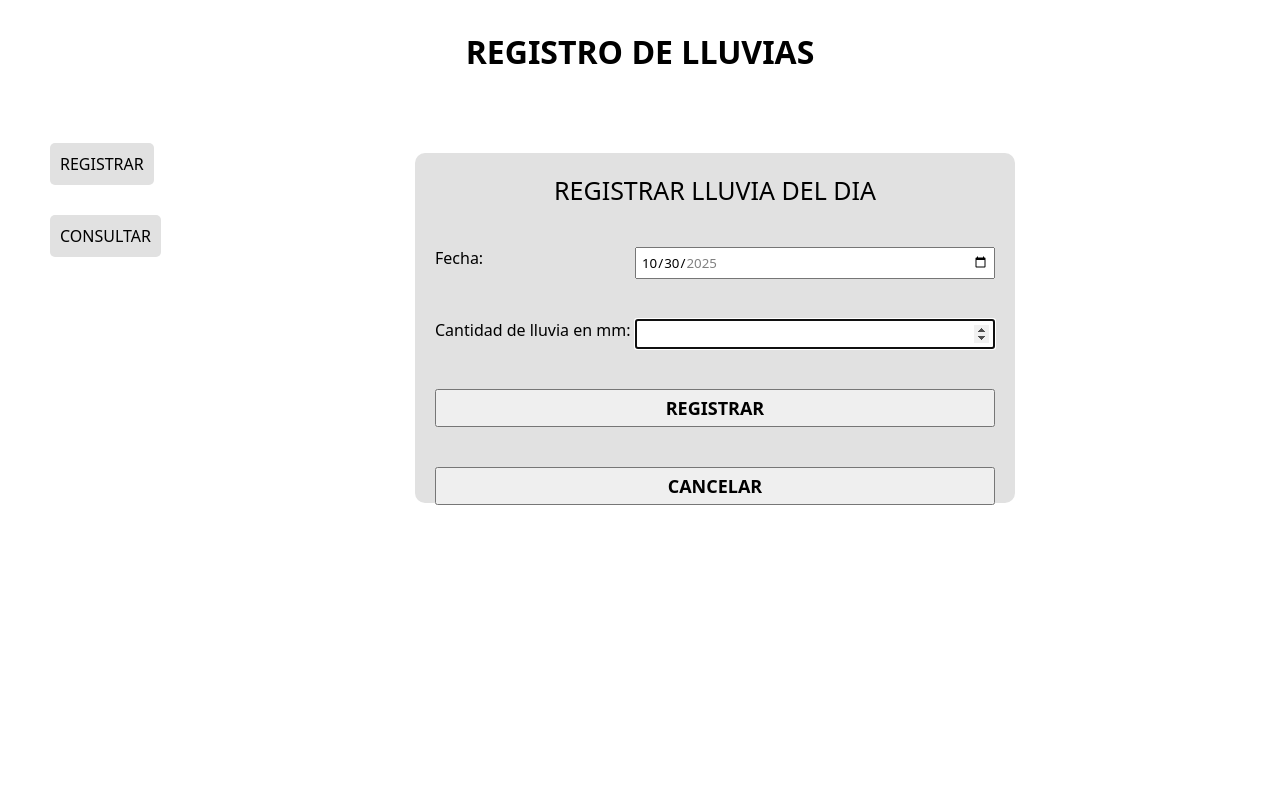
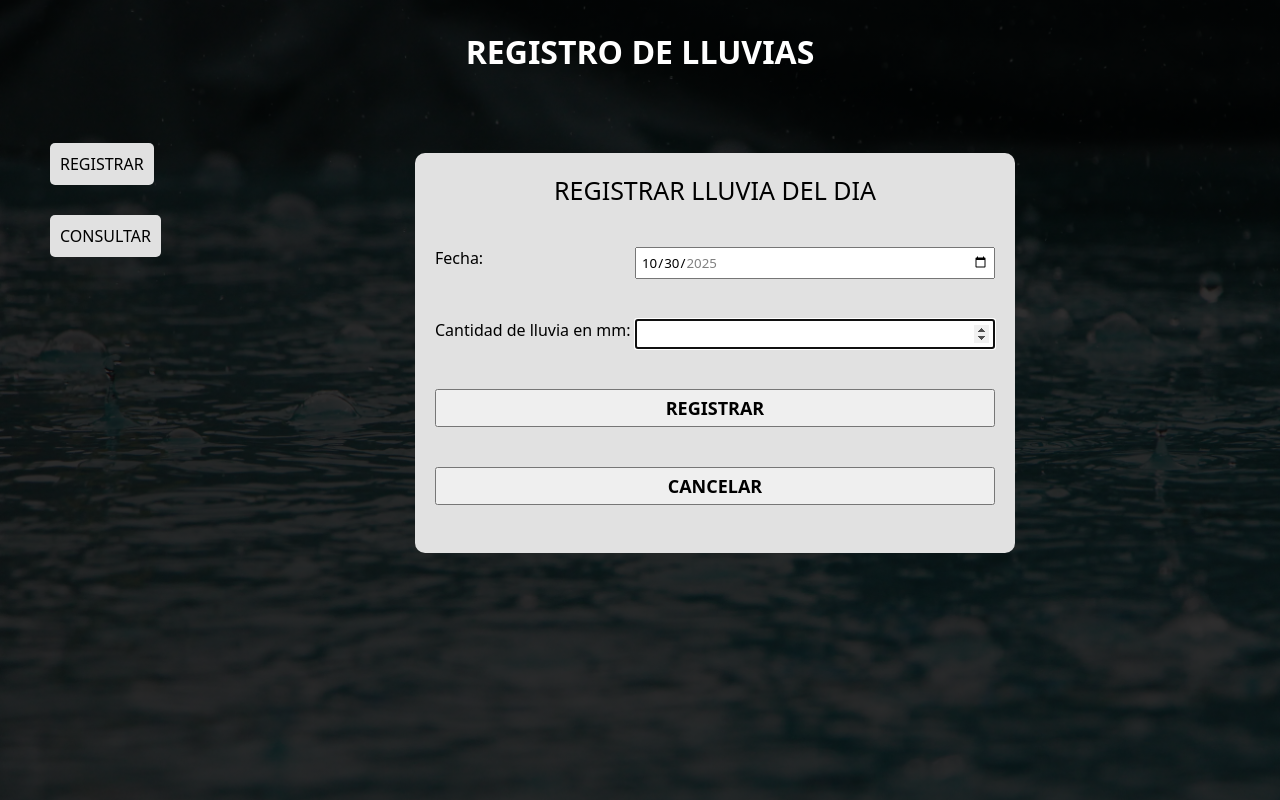
Before and after one commit to Jeremias-Ezequiel/RegistroDeLluviasPHP, a PHP site: page /?seccion=registrar in a window 1280 px wide. Run offline with PHP 8.4, Linux system fonts and the light colour scheme.

Commit message:
feat: Se agrego el fondo

```diff
--- a/Database.php
+++ b/Database.php
@@ -4,7 +4,7 @@ class Database
 {
     private $servidor = "localhost";
     private $user = "root";
-    private $pass = "abcdef2020";
+    private $pass = "";
     private $dbName = "lluvias";
     private $con;
 
--- a/Registrar.php
+++ b/Registrar.php
@@ -49,7 +49,7 @@ if (isset($_POST['registrar'])) {
         } else {
             $repetido = $result->fetch_assoc();
             echo "<h3 class='error-msg'>La fecha ya ha sido ingresada con un valor de " . $repetido['cantidad'] . "</h3>";
-            echo "<h2>¿Desea cambiar el valor de " . $repetido['cantidad'] . " a " . $cantidadRegistro . "?</h2>";
+            echo "<h2 style='color:white'>¿Desea cambiar el valor de " . $repetido['cantidad'] . " a " . $cantidadRegistro . "?</h2>";
 ?>
             <form method="post" class="form-actualizar">
                 <button type="submit">No</button>
--- a/app.css
+++ b/app.css
@@ -14,6 +14,7 @@ header{
 
 h1{
     text-align: center;
+    color: white;
     text-transform: uppercase;
 }
 
@@ -45,7 +46,7 @@ table {
 }
 
 td,th{
-    border: 1px solid black;
+    border: 1px solid white;
     padding: 10px;
     text-align: center;
 }
@@ -71,7 +72,7 @@ main{
 /*Formulario de registro*/
 
 #formulario-registro{
-    height: 350px;
+    height: 400px;
     width: 600px;
     min-height: 300px;
     display: flex;
@@ -136,6 +137,7 @@ main{
 
 .max_cant{
     background-color: #9a9a9a;
+    font-weight: bold;
 }
 
 .consultar{
@@ -143,6 +145,7 @@ main{
     grid-template-columns: repeat(2, 1fr);
     gap: 50px;
     margin: 50px 0px;
+    color: white;
 }
 
 .form-actualizar button{
@@ -153,3 +156,10 @@ main{
     cursor: pointer;
     font-size: 18px;
 }
+
+body{
+    background-image:linear-gradient(rgba(0,0,0,0.8),rgba(0,0,0,0.8)), url("./assets/lluvia2.webp");
+    background-repeat: no-repeat;
+    background-attachment: fixed;
+    background-size: cover;
+}
```
Also changed, not shown: Consultar.php (+10 -2 lines), assets/lluvia.jpg (added), assets/lluvia2.jpg (added), assets/lluvia2.webp (added).
